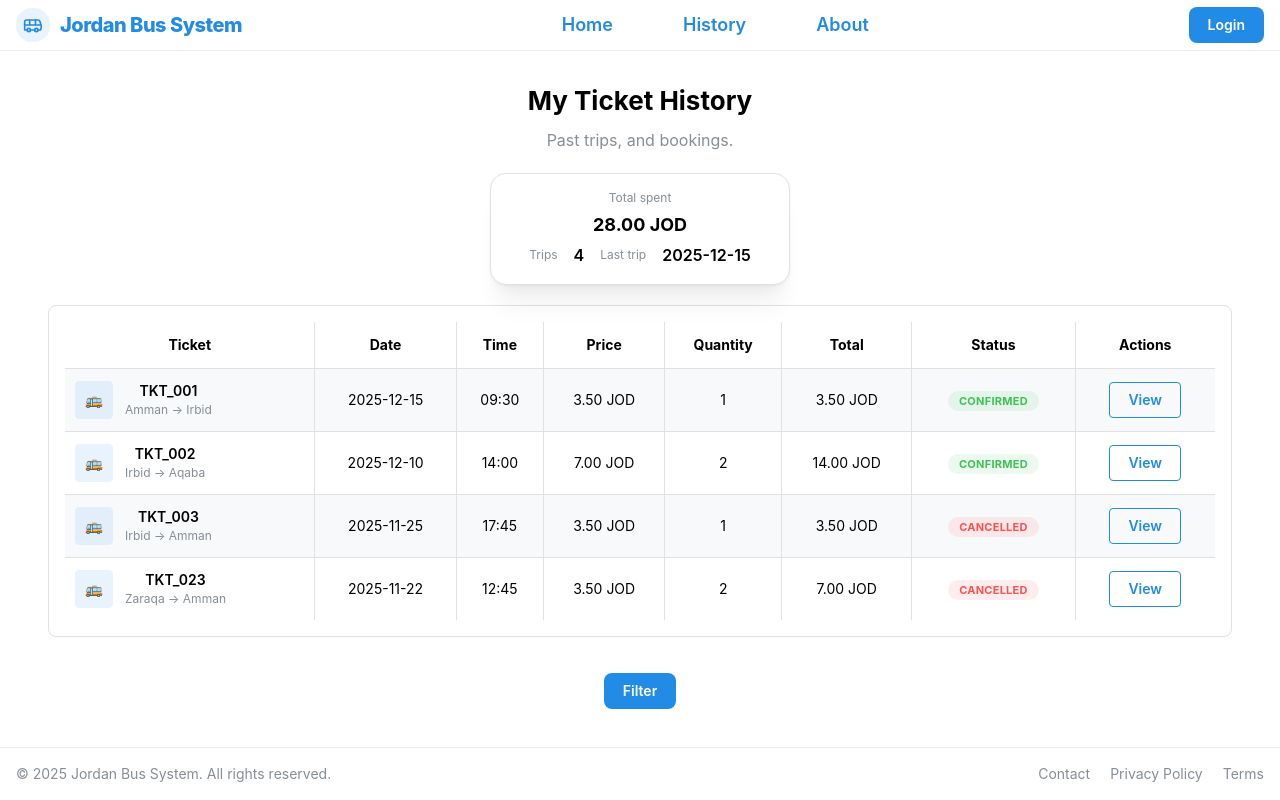
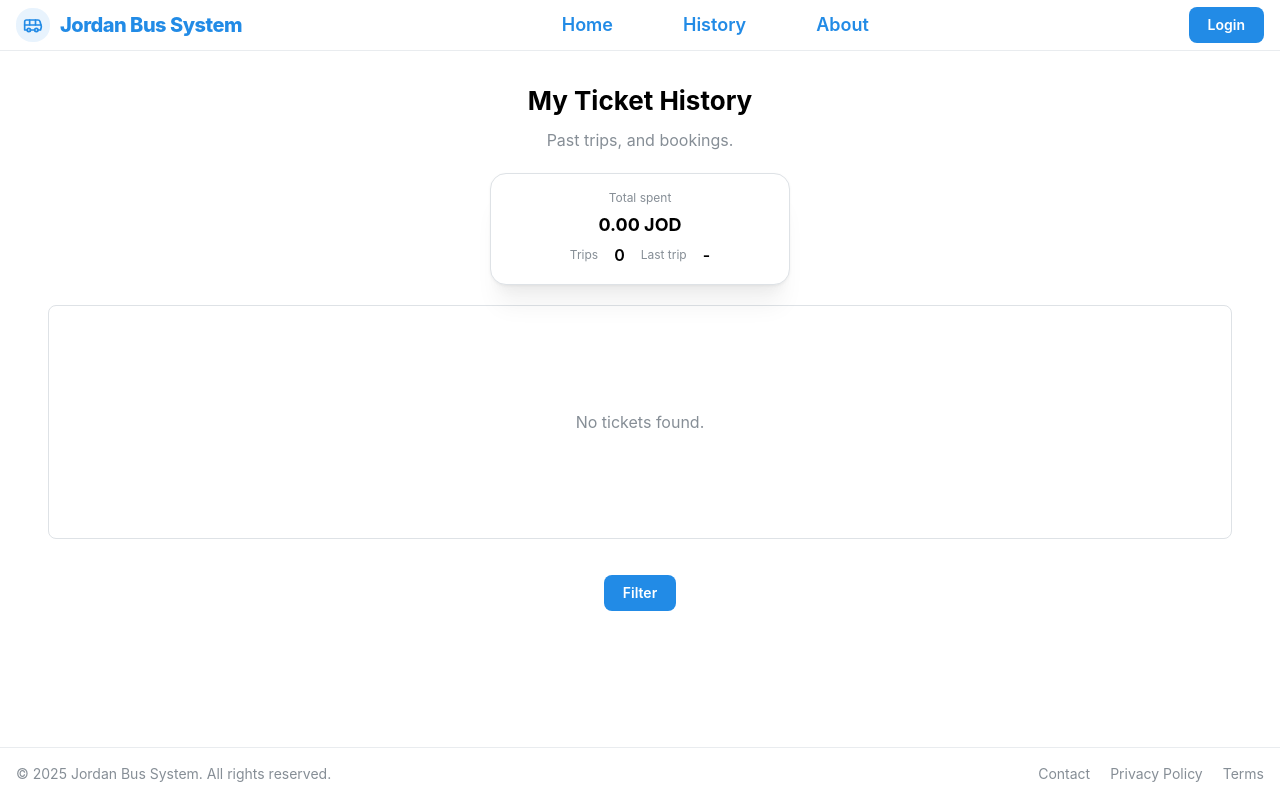
Before and after one commit to AbdallahMaani/Bus-Ticketing-System, a Next.js app: page /history in a window 1280 px wide. Built offline with nearby package versions, Linux system fonts and the light colour scheme.

Commit message:
14th commit using store

```diff
--- /dev/null
+++ b/src/Components/TicketStore.tsx
@@ -0,0 +1,63 @@
+"use client";
+
+import React, { createContext, useContext, useEffect, useState } from "react";
+
+export interface TicketRecord {
+  id: string;
+  date: string;
+  time: string;
+  from: string;
+  to: string;
+  price: number;
+  quantity: number;
+  total: number;
+  status: "Confirmed" | "Cancelled";
+}
+
+interface TicketContextType {
+  tickets: TicketRecord[];
+  addTicket: (ticket: TicketRecord) => void;
+  clearTickets: () => void;
+}
+
+const TicketContext = createContext<TicketContextType | null>(null);
+
+export function TicketProvider({ children }: { children: React.ReactNode }) {
+  const [tickets, setTickets] = useState<TicketRecord[]>([]);
+
+  // تحميل البيانات من localStorage
+  useEffect(() => {
+    const stored = localStorage.getItem("ticketHistory");
+    if (stored) {
+      setTickets(JSON.parse(stored));
+    }
+  }, []);
+
+  // حفظ البيانات عند أي تغيير
+  useEffect(() => {
+    localStorage.setItem("ticketHistory", JSON.stringify(tickets));
+  }, [tickets]);
+
+  const addTicket = (ticket: TicketRecord) => {
+    setTickets((prev) => [ticket, ...prev]);
+  };
+
+  const clearTickets = () => {
+    setTickets([]);
+  };
+
+  return (
+    <TicketContext.Provider value={{ tickets, addTicket, clearTickets }}>
+      {children}
+    </TicketContext.Provider>
+  );
+}
+
+// Hook جاهز للاستخدام
+export function useTickets() {
+  const context = useContext(TicketContext);
+  if (!context) {
+    throw new Error("useTickets must be used inside TicketProvider");
+  }
+  return context;
+}
--- a/src/app/history/page.tsx
+++ b/src/app/history/page.tsx
@@ -21,92 +21,10 @@ import {
 
 import Header from '@/Components/Header';
 import Footer from '@/Components/Footer';
-
-interface TicketRecord {
-  id: string;
-  date: string;
-  time: string;
-  from: string;
-  to: string;
-  price: number;
-  quantity: number;
-  total?: number;
-  status: 'Confirmed' | 'Cancelled';
-}
-
-const mockTickets: TicketRecord[] = [ //dummy data
-  {
-    id: 'TKT_001',
-    date: '2025-12-15',
-    time: '09:30',
-    from: 'Amman',
-    to: 'Irbid',
-    price: 3.5,
-    quantity: 1,
-    status: 'Confirmed',
-  },
-  {
-    id: 'TKT_002',
-    date: '2025-12-10',
-    time: '14:00',
-    from: 'Irbid',
-    to: 'Aqaba',
-    price: 7.0,
-    quantity: 2,
-    status: 'Confirmed',
-  },
-  {
-    id: 'TKT_003',
-    date: '2025-11-25',
-    time: '17:45',
-    from: 'Irbid',
-    to: 'Amman',
-    price: 3.5,
-    quantity: 1,
-    status: 'Cancelled',
-  },
-  {
-    id: 'TKT_023',
-    date: '2025-11-22',
-    time: '12:45',
-    from: 'Zaraqa',
-    to: 'Amman',
-    price: 3.5,
-    quantity: 2,
-    status: 'Cancelled',
-  }
-];
+import { useTickets } from "@/Components/TicketStore";
 
 export default function HistoryPage() {
-  const [tickets, setTickets] = useState<TicketRecord[]>(mockTickets);
-
-  useEffect(() => {
-    // load stored tickets from localStorage (if any)
-    try {
-      const key = 'ticketHistory';
-      const stored = localStorage.getItem(key);
-      if (stored) {
-        setTickets(JSON.parse(stored));
-      }
-    } catch (e) {}
-
-    // listen for newly added tickets from Booking component
-    const handler = (e: Event) => {
-      try {
-        const detail = (e as CustomEvent).detail as TicketRecord; // get the new ticket from from booking component using event
-        setTickets((prev) => {
-          const updated = [detail, ...prev]; // add the new ticket to the beginning of the array
-          try {
-            localStorage.setItem('ticketHistory', JSON.stringify(updated)); // update localStorage
-          } catch (err) {}
-          return updated;
-        });
-      } catch (err) {}
-    };
-
-    window.addEventListener('ticketAdded', handler as EventListener); // listen for the custom event ( ticketAdded )
-    return () => window.removeEventListener('ticketAdded', handler as EventListener);
-  }, []);
+  const { tickets } = useTickets();
 
   const totalSpent = tickets.reduce((sum, t) => sum + (t.total ?? t.price * t.quantity), 0); // the ?? operator means if t.total is null or undefined, use (t.price * t.quantity) instead
 
--- a/src/app/layout.tsx
+++ b/src/app/layout.tsx
@@ -3,6 +3,7 @@ import { Geist, Geist_Mono } from "next/font/google";
 import { ColorSchemeScript, MantineProvider } from "@mantine/core";
 import "@mantine/core/styles.css";
 import "./globals.css";
+import { TicketProvider } from "@/Components/TicketStore";
 
 const geistSans = Geist({
   variable: "--font-geist-sans",
@@ -19,18 +20,22 @@ export const metadata: Metadata = {
   description: "A bus ticketing system with Next.js and Mantine",
 };
 
-export default function RootLayout({
-  children,
-}: Readonly<{
-  children: React.ReactNode;
-}>) {
+export default function RootLayout({ children, }: Readonly<{ children: React.ReactNode; }>)
+{
   return (
     <html lang="en" suppressHydrationWarning>
       <head>
         <ColorSchemeScript />
       </head>
       <body className={`${geistSans.variable} ${geistMono.variable}`}>
-        <MantineProvider>{children}</MantineProvider>
+        {/*<MantineProvider>{children}</MantineProvider>
+        <TicketProvider>{children}</TicketProvider> children rendered only one time */}
+        <MantineProvider>
+          <TicketProvider>
+            {children}
+          </TicketProvider>
+        </MantineProvider>
+
       </body>
     </html>
   );
```
Also changed, not shown: src/Components/Booking.tsx (+7 -2 lines).
